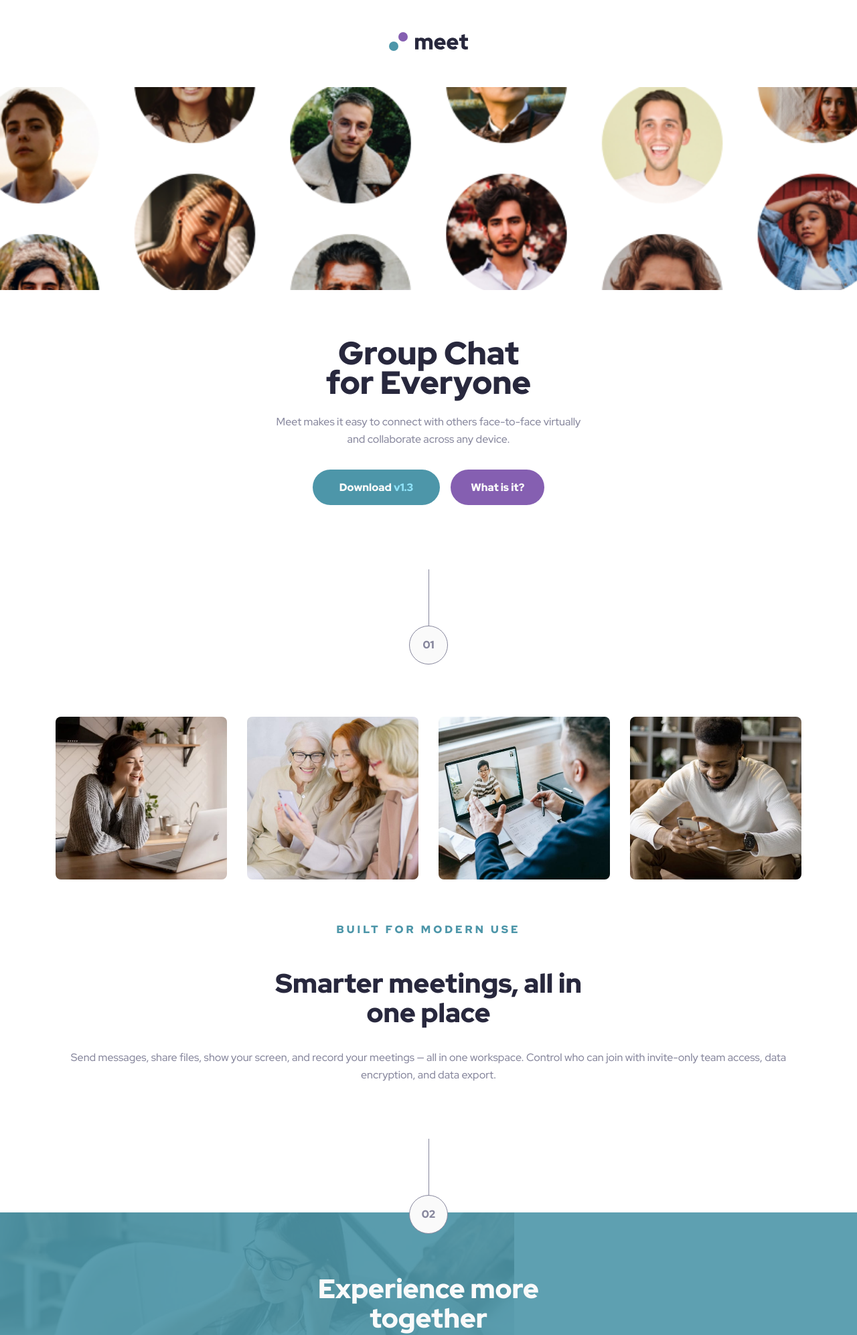
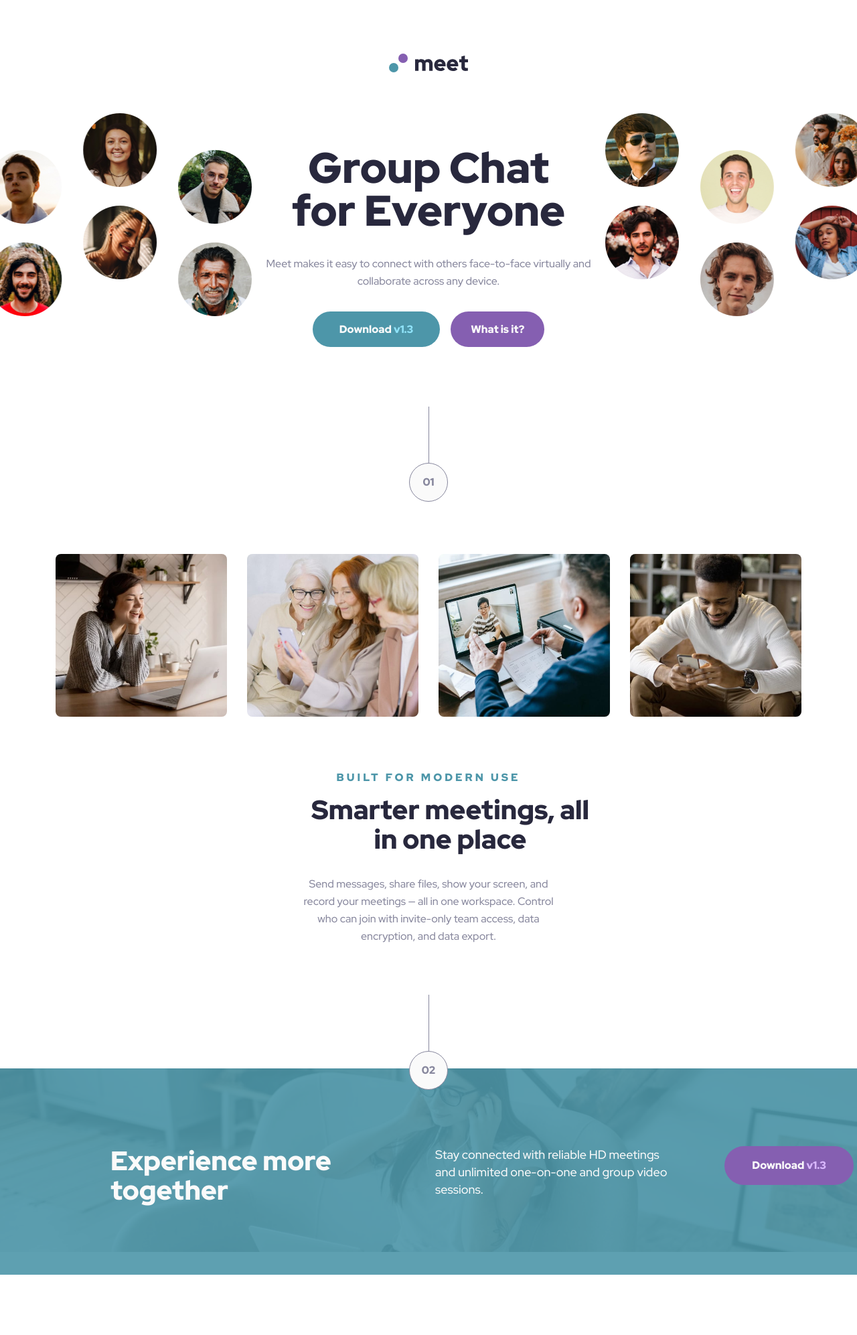
Before and after one commit to magsaram/Meet-landing-page, a plain HTML site: page index.html in a window 1280 px wide. Shown: the top 1993 px of the page at 67% size. Drawn offline with Linux system fonts and the light colour scheme.

Commit message:
finish desktop version

```diff
--- a/css/style.css
+++ b/css/style.css
@@ -219,7 +219,12 @@ footer {
   .text-header a {
     margin: 0 8px;
   }
-
+  .text-header a:first-of-type:hover {
+    background-color: #71c0d4;
+  }
+  .text-header a:last-of-type:hover {
+    background-color: var(--lightViolet);
+  }
   .section01,
   .section02 {
     margin: 80px auto;
@@ -277,3 +282,110 @@ footer {
     height: 58px;
   }
 }
+@media (min-width: 1024px) {
+  .logo {
+    width: 100%;
+    margin: 80px auto 61px auto;
+  }
+  header {
+    width: 100%;
+    max-width: 1440px;
+    height: 358px;
+    position: relative;
+    margin: 0 auto;
+  }
+  .mainpicture {
+    position: absolute;
+    min-height: 303px;
+    background-size: contain;
+    background-image: url(../images/desktop/image-hero-left.png),
+      url(../images/desktop/image-hero-right.png);
+    background-position: -2%, +102%;
+    margin-bottom: 72px;
+  }
+  .text-header {
+    position: absolute;
+    top: 50px;
+    left: 50%;
+    transform: translateX(-50%);
+    width: 540px;
+  }
+  h1 {
+    margin-bottom: 34px;
+    font-size: 64px;
+    line-height: 64px;
+  }
+  .text-header a {
+    margin: 0 8px;
+  }
+  section {
+    gap: 30px;
+    margin-bottom: 80px;
+  }
+  .main-text {
+    padding: 0 450px;
+  }
+  .built {
+    margin-bottom: 16px;
+  }
+  .main-text h2 {
+    width: 445px;
+  }
+  .main-text p:last-of-type {
+    margin-bottom: 184px;
+  }
+  .section02 {
+    top: -190px;
+  }
+  footer {
+    max-width: 1440px;
+    margin: 0 auto;
+  }
+  .background {
+    max-width: 1440px;
+    height: 308px;
+    background-image: url(../images/desktop/image-footer.jpg);
+  }
+  .ocean {
+    max-width: 1440px;
+    height: 308px;
+  }
+  .h2-footer,
+  .p-footer,
+  .a-footer {
+    width: 0;
+    top: 116px;
+    left: 0px;
+    transform: translateX(0);
+  }
+  .h2-footer {
+    width: 350px;
+    left: 165px;
+    font-size: 40px;
+    line-height: 44px;
+    text-align: left;
+  }
+  .p-footer {
+    width: 350px;
+    left: 650px;
+    text-align: left;
+  }
+  .a-footer {
+    display: inline-block;
+    width: 193px;
+    height: 58px;
+    background-color: var(--darkViolet);
+    border-radius: 29px;
+    font-size: 16px;
+    font-weight: 800;
+    text-decoration: none;
+    line-height: 58px;
+    left: 1082px;
+  }
+  .a-footer:hover {
+    background-color: #b18bdd;
+  }
+  .a-footer span {
+    color: var(--lightViolet);
+  }
+}
```
